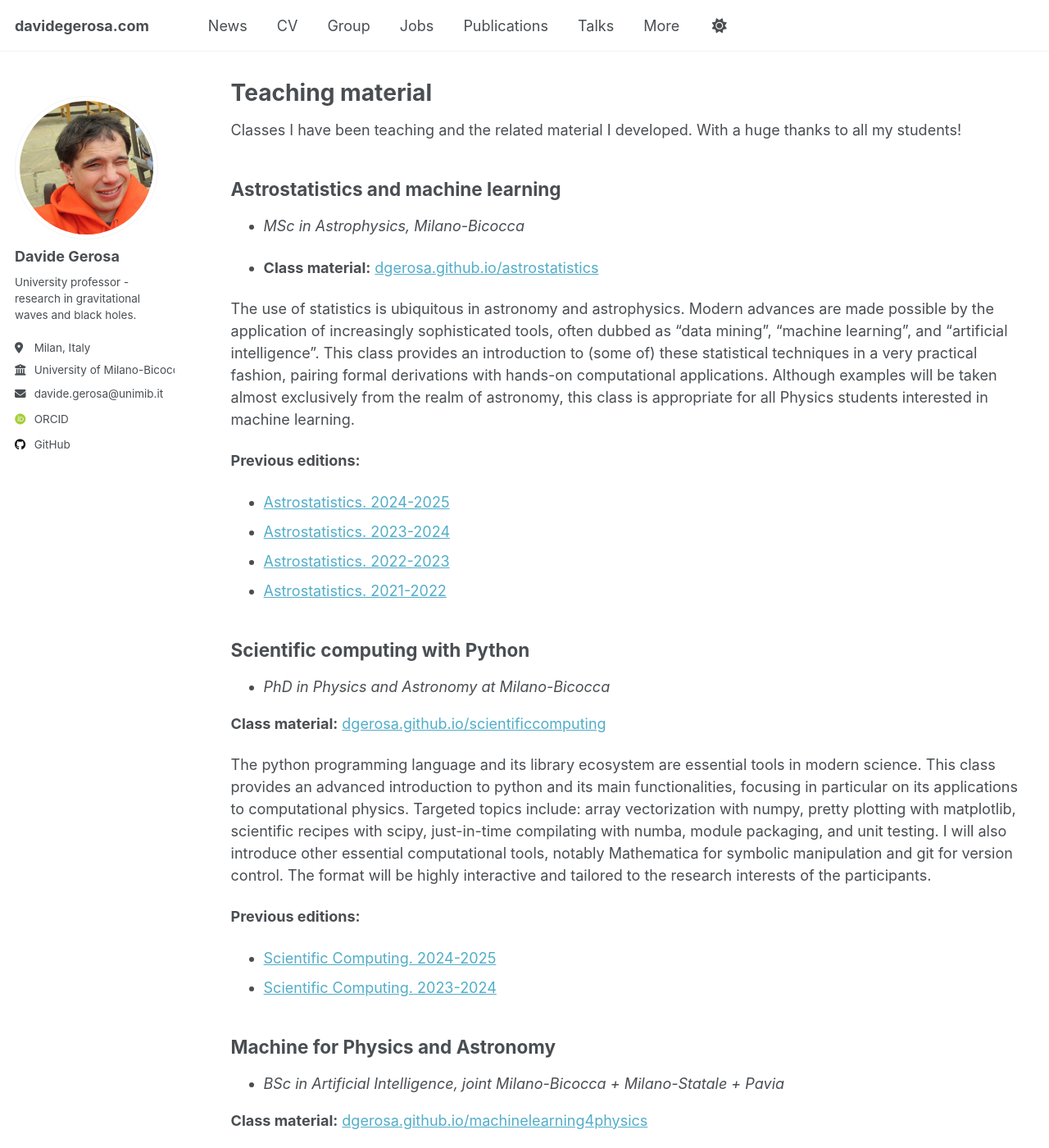
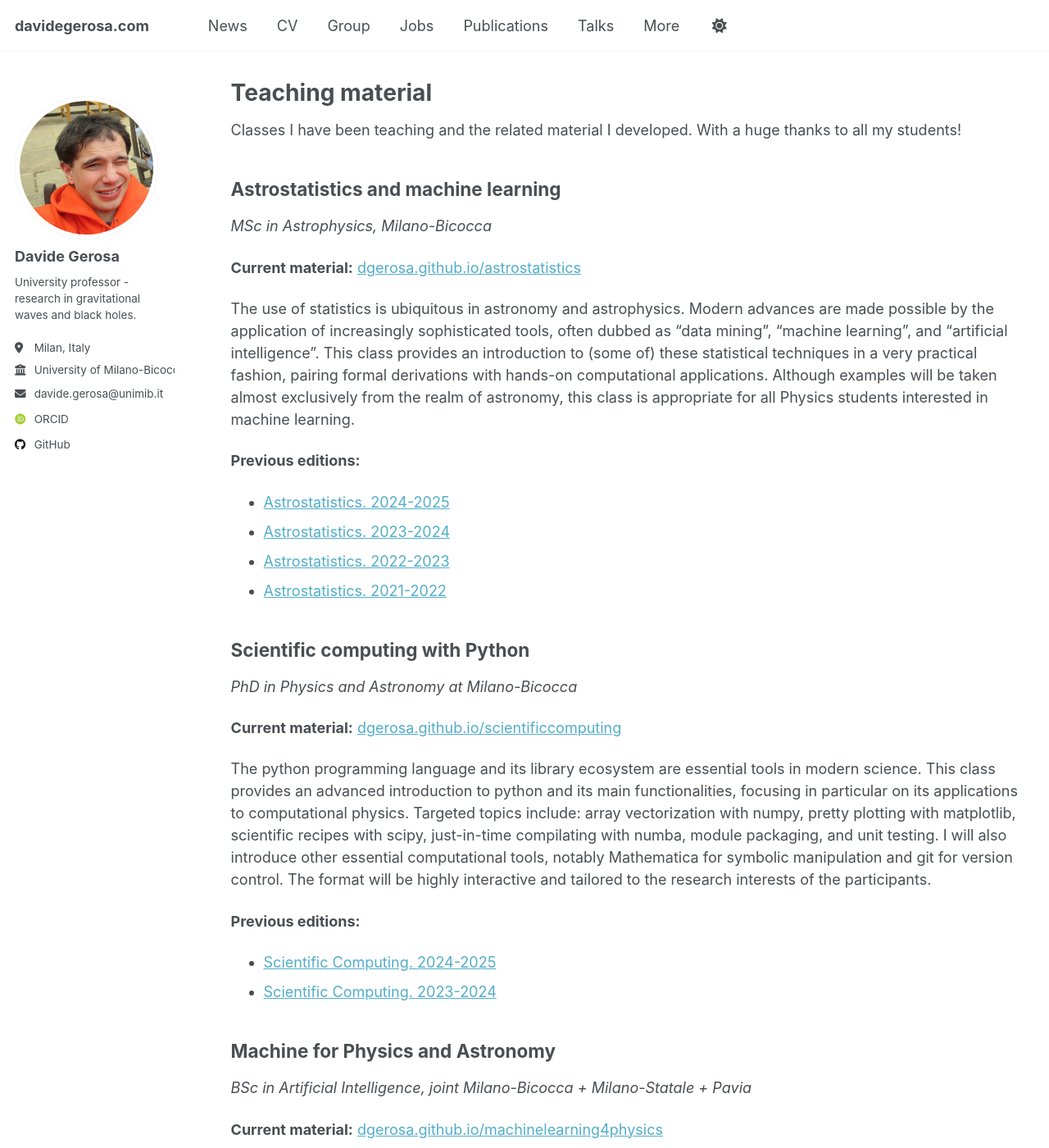
Before and after one commit to dgerosa/website, a Jekyll site: the page built from _pages/teaching.md, in a window 1280 px wide and 1400 px high. Shown: the whole window at 82% size. Built offline with Jekyll 4.4.1, drawn with Linux system fonts in a browser that asks for light colours; some web fonts are replaced.

Commit message:
Wed Jun 11 11:48:39 CEST 2025

```diff
--- a/_pages/teaching.md
+++ b/_pages/teaching.md
@@ -11,9 +11,9 @@ Classes I have been teaching and the related material I developed. With a huge t
 
 ## Astrostatistics and machine learning
 
-* _MSc in Astrophysics, Milano-Bicocca_
+_MSc in Astrophysics, Milano-Bicocca_
 
-- **Class material:** [dgerosa.github.io/astrostatistics](https://dgerosa.github.io/astrostatistics)
+**Current material:** [dgerosa.github.io/astrostatistics](https://dgerosa.github.io/astrostatistics)
 
 The use of statistics is ubiquitous in astronomy and astrophysics. Modern advances are made possible by the application of increasingly sophisticated tools, often dubbed as “data mining”, “machine learning”, and “artificial intelligence”. This class provides an introduction to (some of) these statistical techniques in a very practical fashion, pairing formal derivations with hands-on computational applications. Although examples will be taken almost exclusively from the realm of astronomy, this class is appropriate for all Physics students interested in machine learning.
 
@@ -26,9 +26,9 @@ The use of statistics is ubiquitous in astronomy and astrophysics. Modern advanc
 
 ## Scientific computing with Python
 
-* _PhD in Physics and Astronomy at Milano-Bicocca_
+_PhD in Physics and Astronomy at Milano-Bicocca_
 
-**Class material:** [dgerosa.github.io/scientificcomputing](https://dgerosa.github.io/scientificcomputing)
+**Current material:** [dgerosa.github.io/scientificcomputing](https://dgerosa.github.io/scientificcomputing)
 
 The python programming language and its library ecosystem are essential tools in modern science. This class provides an advanced introduction to python and its main functionalities, focusing in particular on its applications to computational physics. Targeted topics include: array vectorization with numpy, pretty plotting with matplotlib, scientific recipes with scipy, just-in-time compilating with numba, module packaging, and unit testing. I will also introduce other essential computational tools, notably Mathematica for symbolic manipulation and git for version control. The format will be highly interactive and tailored to the research interests of the participants.
 
@@ -39,9 +39,9 @@ The python programming language and its library ecosystem are essential tools in
 
 ## Machine for Physics and Astronomy
 
-* _BSc in Artificial Intelligence, joint Milano-Bicocca + Milano-Statale + Pavia_
+_BSc in Artificial Intelligence, joint Milano-Bicocca + Milano-Statale + Pavia_
 
-**Class material:** [dgerosa.github.io/machinelearning4physics](https://dgerosa.github.io/machinelearning4physics)
+**Current material:** [dgerosa.github.io/machinelearning4physics](https://dgerosa.github.io/machinelearning4physics)
 
 Machine learning and data mining are quickly becoming essential techniques in the field of (astro)physics. Such powerful tools provide precious insights into the laws governing natural processes and shed light on the information contained in experimental datasets. This lab provides a quick introduction to such topics, equipping students with some essential background to apply their data-science knowledge to core physical problems.
 
@@ -52,7 +52,7 @@ Machine learning and data mining are quickly becoming essential techniques in th
 
 ## General physics for Computer Science majors
 
-* _BSc in Computer Science at Milano-Bicocca_
+_BSc in Computer Science at Milano-Bicocca_
 
 - [Fisica per Informatica. 2021-2022](https://elearning.unimib.it/course/view.php?id=40253)
 - [Fisica per Informatica. 2022-2023](https://elearning.unimib.it/course/view.php?id=46377)
@@ -61,7 +61,7 @@ This is a general physics class covering mechanics, thermodynamics, and electrom
 
 ## Black holes and gravitational waves
 
-* _PhD in Physics and Astronomy at Birmingham_
+_PhD in Physics and Astronomy at Birmingham_
 
 - [BHs and GWs. 2020-2021](https://github.com/dgerosa/mpags_blackholesgravitationalwaves/tree/master)
 - [BHs and GWs. 2019-2020](https://github.com/dgerosa/mpags_blackholesgravitationalwaves/tree/2019-2020)
@@ -70,7 +70,7 @@ This class targets PhD students (but interested master’s students can enjoy it
 
 ## Year 1 astrolab
 
-* _BSc in Physics at Birmingham_
+_BSc in Physics at Birmingham_
 
 - [Year 1 Astrolab. 2020-2021](https://canvas.bham.ac.uk/courses/51751)
 - [Year 1 Astrolab. 2019-2020](https://canvas.bham.ac.uk/courses/39797)
```
